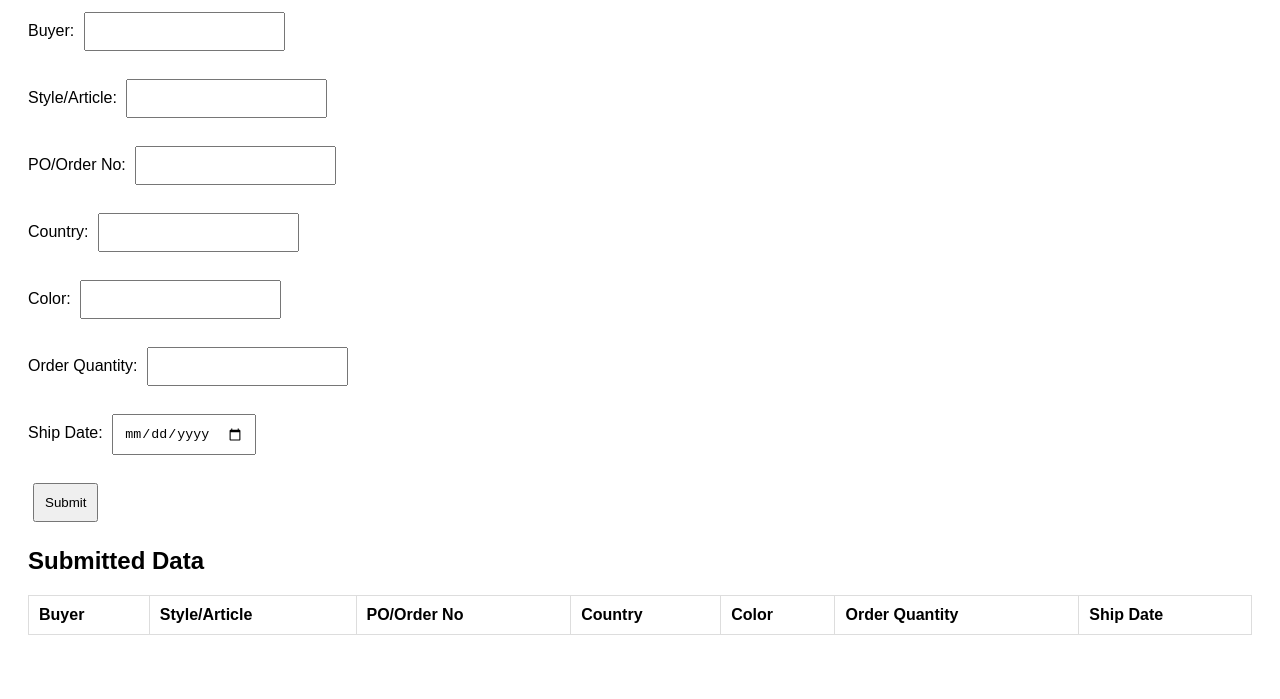
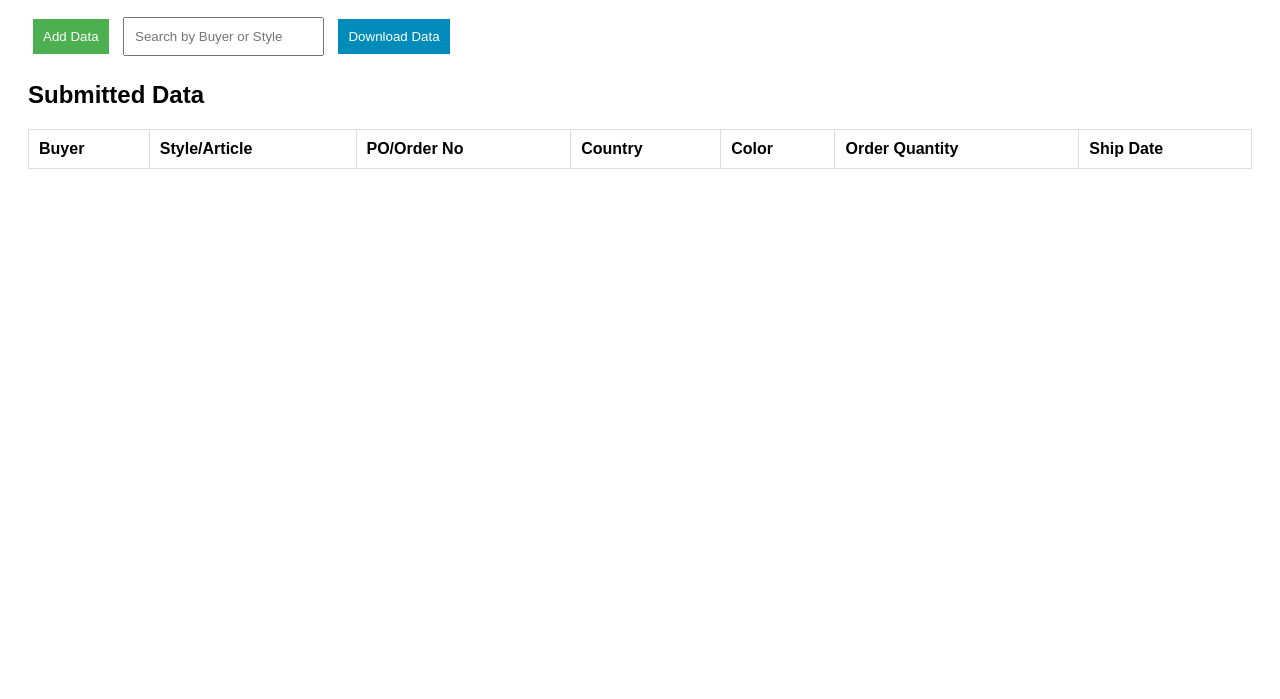
Before and after one commit to 857709ARNOB/my-website, a plain HTML site: page index.html in a window 1280 px wide. Shown: the part 101-800 px from the top of the page. Drawn offline with Linux system fonts and the light colour scheme.

Commit message:
Update index.html

```diff
--- a/index.html
+++ b/index.html
@@ -11,6 +11,7 @@
         }
         form {
             margin-bottom: 20px;
+            display: none; /* Initially hidden */
         }
         input, select, button {
             padding: 10px;
@@ -26,10 +27,35 @@
             text-align: left;
             border: 1px solid #ddd;
         }
+        #addButton {
+            padding: 10px;
+            background-color: #4CAF50;
+            color: white;
+            border: none;
+            cursor: pointer;
+        }
+        #downloadButton {
+            padding: 10px;
+            background-color: #008CBA;
+            color: white;
+            border: none;
+            cursor: pointer;
+        }
+        #searchInput {
+            margin-top: 10px;
+            padding: 10px;
+        }
     </style>
 </head>
 <body>
     <h1>Shipment Data Submission</h1>
+
+    <!-- Add Data Button -->
+    <button id="addButton">Add Data</button>
+
+    <!-- Search Option -->
+    <input type="text" id="searchInput" placeholder="Search by Buyer or Style" oninput="searchData()">
+
     <form id="shipmentForm">
         <label for="buyer">Buyer:</label>
         <input type="text" id="buyer" name="buyer" required><br><br>
@@ -54,6 +80,9 @@
 
         <button type="submit">Submit</button>
     </form>
+
+    <!-- Download Data Button -->
+    <button id="downloadButton" onclick="downloadCSV()">Download Data</button>
 
     <h2>Submitted Data</h2>
     <table id="dataTable">
@@ -135,6 +164,50 @@
                 row.insertCell(6).textContent = data.shipDate;
             });
         }
+
+        // Toggle form visibility when Add Data button is clicked
+        document.getElementById('addButton').addEventListener('click', function() {
+            const form = document.getElementById('shipmentForm');
+            form.style.display = form.style.display === 'none' ? 'block' : 'none';
+        });
+
+        // Function to download the data as a CSV file
+        function downloadCSV() {
+            const storedData = JSON.parse(localStorage.getItem('shipmentData')) || [];
+            let csvContent = "Buyer,Style/Article,PO/Order No,Country,Color,Order Quantity,Ship Date\n";
+
+            storedData.forEach(function(data) {
+                csvContent += `${data.buyer},${data.style},${data.orderNo},${data.country},${data.color},${data.orderQty},${data.shipDate}\n`;
+            });
+
+            const blob = new Blob([csvContent], { type: 'text/csv;charset=utf-8;' });
+            const link = document.createElement("a");
+            if (link.download !== undefined) {
+                const url = URL.createObjectURL(blob);
+                link.setAttribute("href", url);
+                link.setAttribute("download", "shipment_data.csv");
+                link.click();
+            }
+        }
+
+        // Function to search the data
+        function searchData() {
+            const searchInput = document.getElementById('searchInput').value.toLowerCase();
+            const dataTable = document.getElementById('dataTable').getElementsByTagName('tbody')[0];
+            const rows = dataTable.getElementsByTagName('tr');
+
+            for (let i = 0; i < rows.length; i++) {
+                const cells = rows[i].getElementsByTagName('td');
+                let showRow = false;
+                for (let j = 0; j < cells.length; j++) {
+                    if (cells[j].textContent.toLowerCase().includes(searchInput)) {
+                        showRow = true;
+                        break;
+                    }
+                }
+                rows[i].style.display = showRow ? '' : 'none';
+            }
+        }
     </script>
 </body>
 </html>
```
